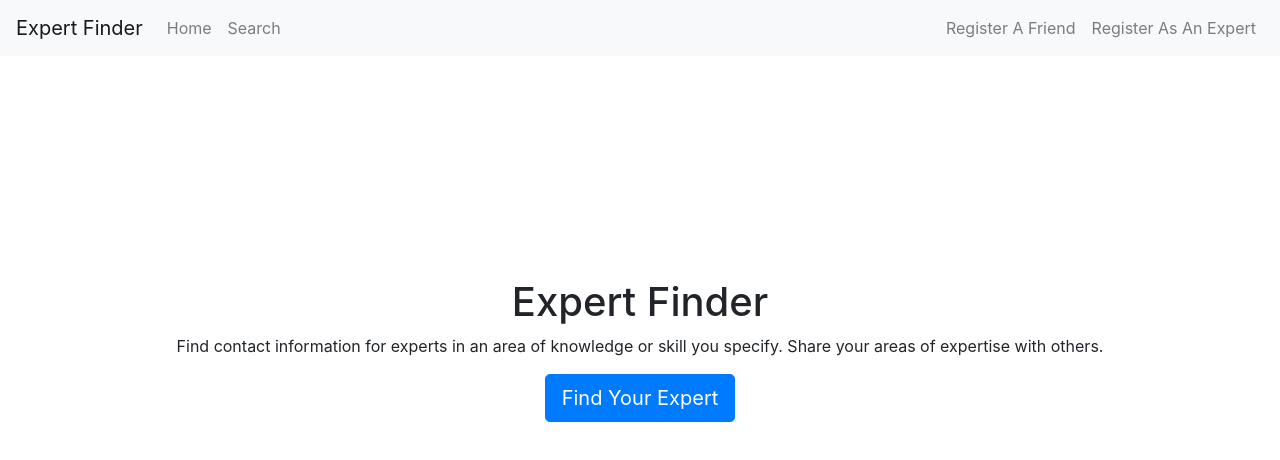
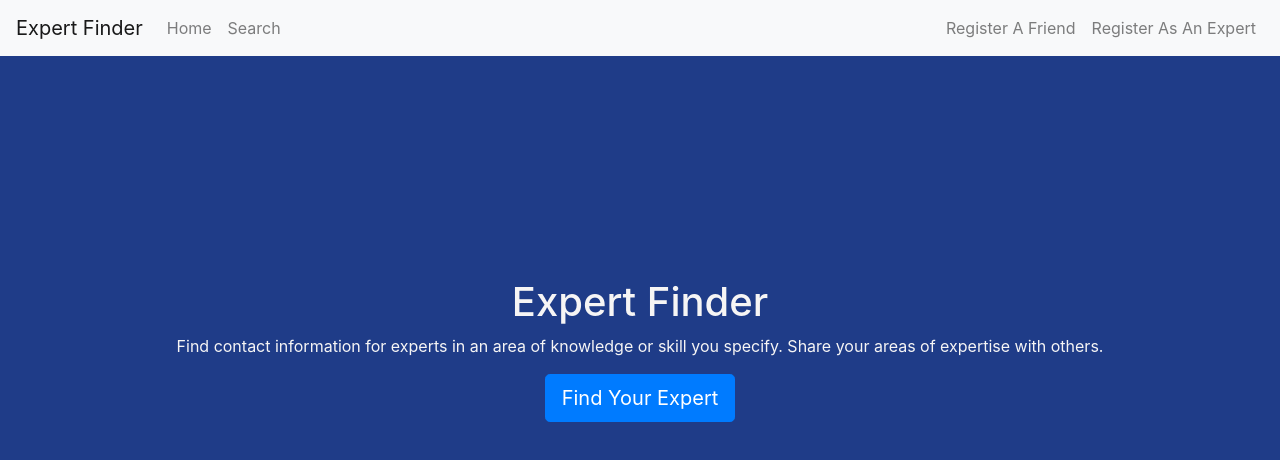
Before and after one commit to steve-ochoa/osu_cs_361_longbourn, a React (Create React App) app in the folder client/: page / in a window 1280 px wide. Shown: the top 460 px of the page. Built offline with nearby package versions, Linux system fonts and the light colour scheme.

Commit message:
Added background color and started coloring fonts and cards

```diff
--- a/client/src/components/ExpertCard.js
+++ b/client/src/components/ExpertCard.js
@@ -7,7 +7,7 @@ import { Card, Button } from "react-bootstrap";
 function ExpertCard(props) {
 
   return (
-    <Card style={{ width: '18rem' }}>
+    <Card style={{ backgroundColor: "#f6f5f5", color: "#070d59", width: '18rem' }}>
       <Card.Img variant="top" src={props.photoUrl} />
       <Card.Body>
         <Card.Title>{props.firstName + " " + props.lastName}</Card.Title>
--- a/client/src/index.css
+++ b/client/src/index.css
@@ -1,4 +1,6 @@
 body {
+  background-color: #1f3c88;
+  color: #f6f5f5;
   margin: 0;
   font-family: -apple-system, BlinkMacSystemFont, 'Segoe UI', 'Roboto', 'Oxygen',
     'Ubuntu', 'Cantarell', 'Fira Sans', 'Droid Sans', 'Helvetica Neue',
--- a/client/src/pages/Profile.js
+++ b/client/src/pages/Profile.js
@@ -21,7 +21,6 @@ import AddCourse from "../components/AddCourse";
 import RegCompanies from "../components/RegCompanies";
 import GitHubPopUp from "../components/GitHubPopUp";
 
-/* TODO: fix contact and social media card alignment for large viewports */
 export default function Profile(props) {
   const { expertId } = props.match.params;
   const [expertData, setExpertData] = useState({
@@ -140,7 +139,7 @@ export default function Profile(props) {
           }
           roundedCircle
         />
-        <Figure.Caption>
+        <Figure.Caption style={{ color: "#f6f5f5" }}>
           <strong>{expertData.description}</strong>
           <br />
           {contactData.city + ", " + contactData.state + " "}
@@ -150,7 +149,7 @@ export default function Profile(props) {
           {contactData.phone}
         </Figure.Caption>
       </Figure>
-      <Container>
+      <Container style={{ color: "#070d59" }}>
         <Row>
           <Col>
             <Card style={{ marginLeft: "auto", marginRight: "auto", width: "18rem" }}>
```
